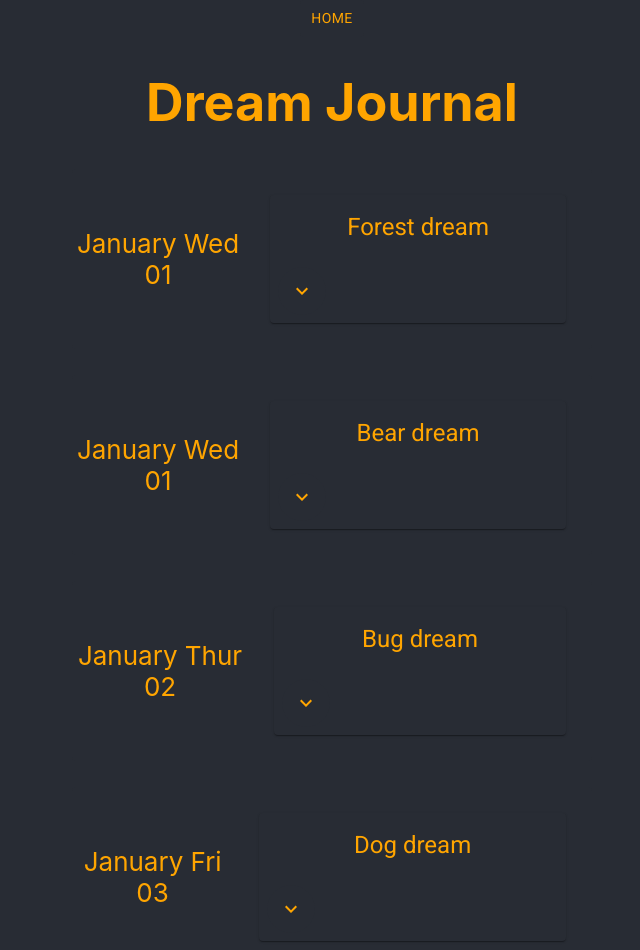
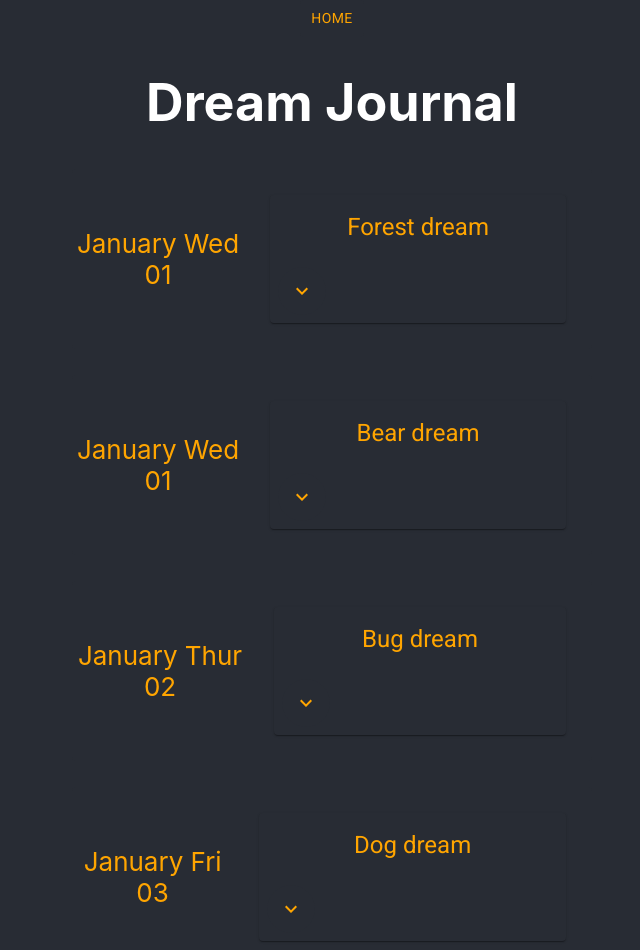
Before and after one commit to Vivid-Project/frontend, a React (Create React App) app: page /dreamjournal in a window 1280 px wide. Shown: the top 950 px of the page, without its empty margins (308-948 px from the left). Built offline with nearby package versions, Linux system fonts and the light colour scheme.

Commit message:
Fix header color

```diff
--- a/src/modules/DreamJournal/DreamJournal.js
+++ b/src/modules/DreamJournal/DreamJournal.js
@@ -27,7 +27,7 @@ const useStyles = makeStyles((theme) => ({
     display: 'flex',
     justifyContent: 'center',
     alignContent: 'center',
-    color: 'orange',
+    color: 'white'
   },
   outterCard: {
     display: 'flex',
```
